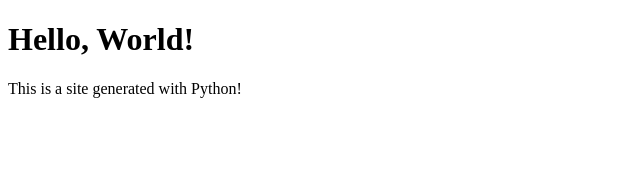
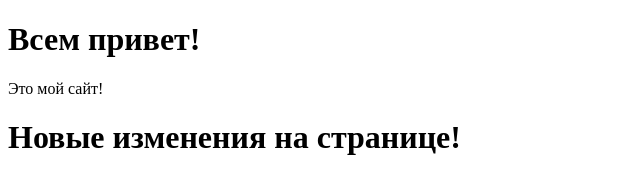
Before and after one commit to f1xaze123/ZwfjGwEjlg12K9UQzl, a plain HTML site: page index.html in a window 1280 px wide. Shown: the whole page, without its empty margins (0-640 px from the left). Drawn offline with Linux system fonts and the light colour scheme.

Commit message:
Обновлен index.html

```diff
--- a/index.html
+++ b/index.html
@@ -5,7 +5,8 @@
     <title>My Google Site</title>
 </head>
 <body>
-    <h1>Hello, World!</h1>
-    <p>This is a site generated with Python!</p>
+    <h1>Всем привет!</h1>
+    <p>Это мой сайт!</p>
 </body>
 </html>
+<h1>Новые изменения на странице!</h1>
```
